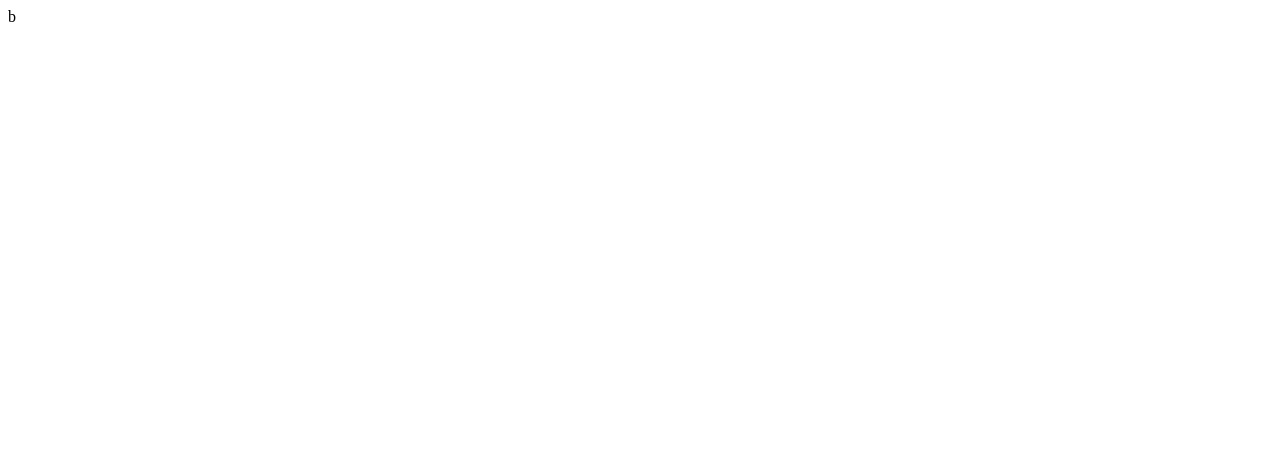
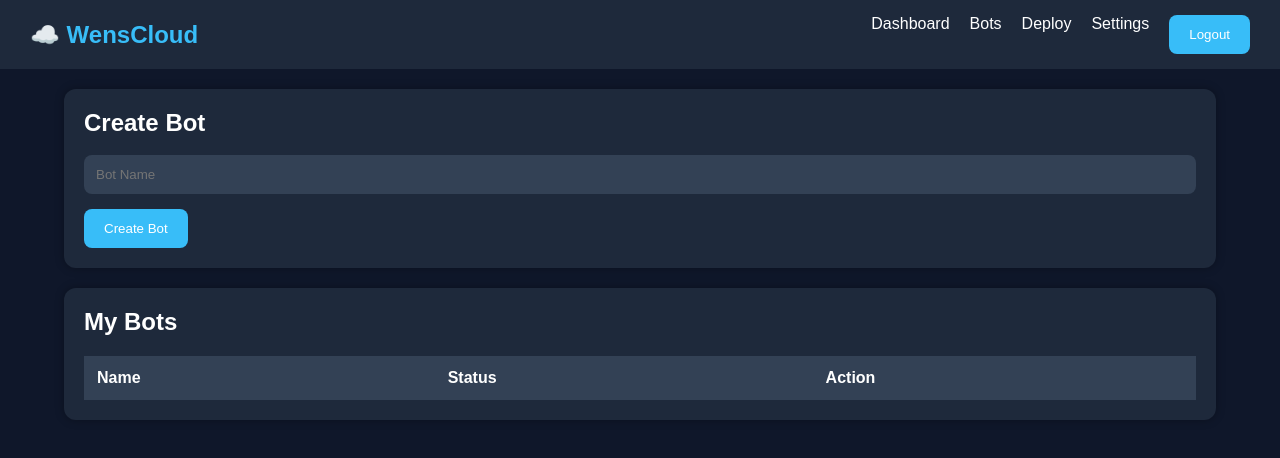
Before and after one commit to bywensoffby43-alt/WENS-DEV, a website: page frontend/bots.html in a window 1280 px wide. Drawn offline with Linux system fonts and the light colour scheme.

Commit message:
Actualizar bots.html

```diff
--- a/frontend/bots.html
+++ b/frontend/bots.html
@@ -1 +1,90 @@
-b
+<!DOCTYPE html>
+<html lang="en">
+
+<head>
+    <meta charset="UTF-8">
+    <meta name="viewport" content="width=device-width, initial-scale=1.0">
+    <title>Bots - WensCloud</title>
+
+    <link rel="stylesheet" href="./css/style.css">
+</head>
+
+<body>
+
+    <nav class="navbar">
+
+        <div class="logo">
+            ☁️ WensCloud
+        </div>
+
+        <div class="nav-links">
+            <a href="dashboard.html">Dashboard</a>
+            <a href="bots.html">Bots</a>
+            <a href="deploy.html">Deploy</a>
+            <a href="settings.html">Settings</a>
+
+            <button
+                class="btn"
+                onclick="logout()"
+            >
+                Logout
+            </button>
+        </div>
+
+    </nav>
+
+    <div class="container">
+
+        <div class="card">
+
+            <h2>Create Bot</h2>
+
+            <br>
+
+            <div class="input-group">
+                <input
+                    type="text"
+                    id="botName"
+                    placeholder="Bot Name"
+                >
+            </div>
+
+            <button
+                class="btn"
+                onclick="createBot()"
+            >
+                Create Bot
+            </button>
+
+        </div>
+
+        <div class="card">
+
+            <h2>My Bots</h2>
+
+            <table class="table">
+
+                <thead>
+                    <tr>
+                        <th>Name</th>
+                        <th>Status</th>
+                        <th>Action</th>
+                    </tr>
+                </thead>
+
+                <tbody id="botsTable">
+
+                </tbody>
+
+            </table>
+
+        </div>
+
+    </div>
+
+    <script src="./js/auth.js"></script>
+    <script src="./js/bots.js"></script>
+
+</body>
+
+</html>
```
